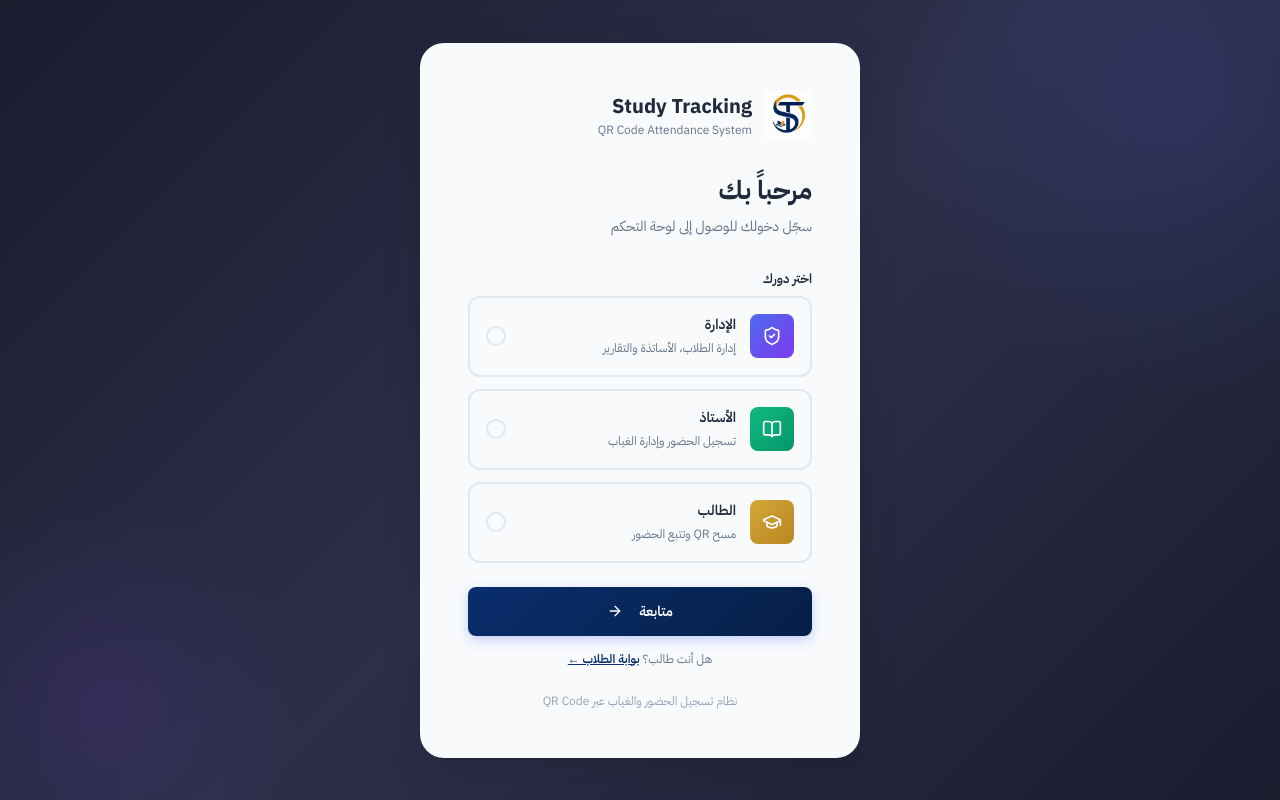
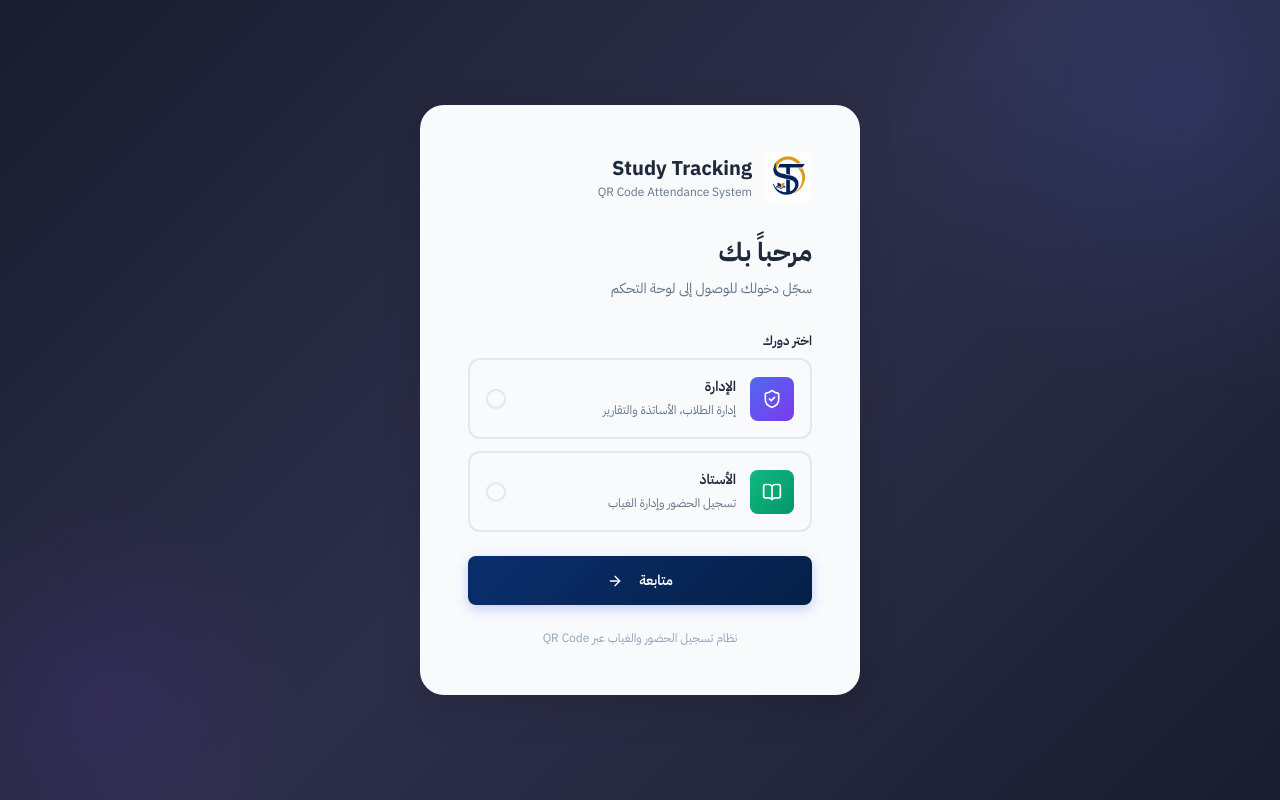
Before and after one commit to thesis-script/study_tracking, a React (Vite) app: page / in a window 1280 px wide. Built offline with nearby package versions, Linux system fonts and the light colour scheme.

Commit message:
Add vercel.json to fix SPA routing for /student route

```diff
--- a/src/pages/LoginPage.jsx
+++ b/src/pages/LoginPage.jsx
@@ -49,7 +49,6 @@ export default function LoginPage({ onLogin, forceRole }) {
                 {[
                   { id:"admin",   Icon:ShieldCheck,   label:"الإدارة",  desc:"إدارة الطلاب، الأساتذة والتقارير" },
                   { id:"teacher", Icon:BookOpen,       label:"الأستاذ",  desc:"تسجيل الحضور وإدارة الغياب" },
-                  { id:"student", Icon:GraduationCap,  label:"الطالب",   desc:"مسح QR وتتبع الحضور" },
                 ].map(({ id, Icon, label, desc }) => (
                   <div key={id} className={`role-option ${selectedRole===id?"selected":""}`} onClick={()=>handleRoleSelect(id)}>
                     <div className={`role-icon ${id}`}><Icon size={20}/></div>
@@ -63,9 +62,7 @@ export default function LoginPage({ onLogin, forceRole }) {
             <button className="btn btn-primary btn-full" style={{padding:14}} onClick={handleNext}>
               متابعة <ArrowRight size={16} style={{marginRight:8}}/>
             </button>
-            <div style={{textAlign:"center",marginTop:14,fontSize:12,color:"var(--text-secondary)"}}>
-              هل أنت طالب؟ <a href="/student" style={{color:"var(--primary)",fontWeight:600}}>بوابة الطلاب ←</a>
-            </div>
+
           </div>
         ) : (
           <form onSubmit={handleSubmit}>
@@ -96,11 +93,11 @@ export default function LoginPage({ onLogin, forceRole }) {
               <input className="form-input" type="password" value={password}
                 onChange={e=>{setPassword(e.target.value);setError("");}}/>
             </div>
-            {selectedRole && (
+            {/* {selectedRole && (
               <div style={{fontSize:12,color:"var(--text-secondary)",marginBottom:12,padding:"8px 12px",background:"var(--surface-2)",borderRadius:"var(--radius-sm)"}}>
                 💡 تجربة: <strong>{hints[selectedRole]?.email}</strong> · كلمة المرور: <strong>{hints[selectedRole]?.pass}</strong>
               </div>
-            )}
+            )} */}
             {error && <div style={{color:"var(--danger)",fontSize:13,marginBottom:16,padding:"10px 14px",background:"var(--danger-light)",borderRadius:"var(--radius-sm)"}}>{error}</div>}
             <button type="submit" className="btn btn-primary btn-full" style={{padding:14}}>تسجيل الدخول</button>
           </form>
```
